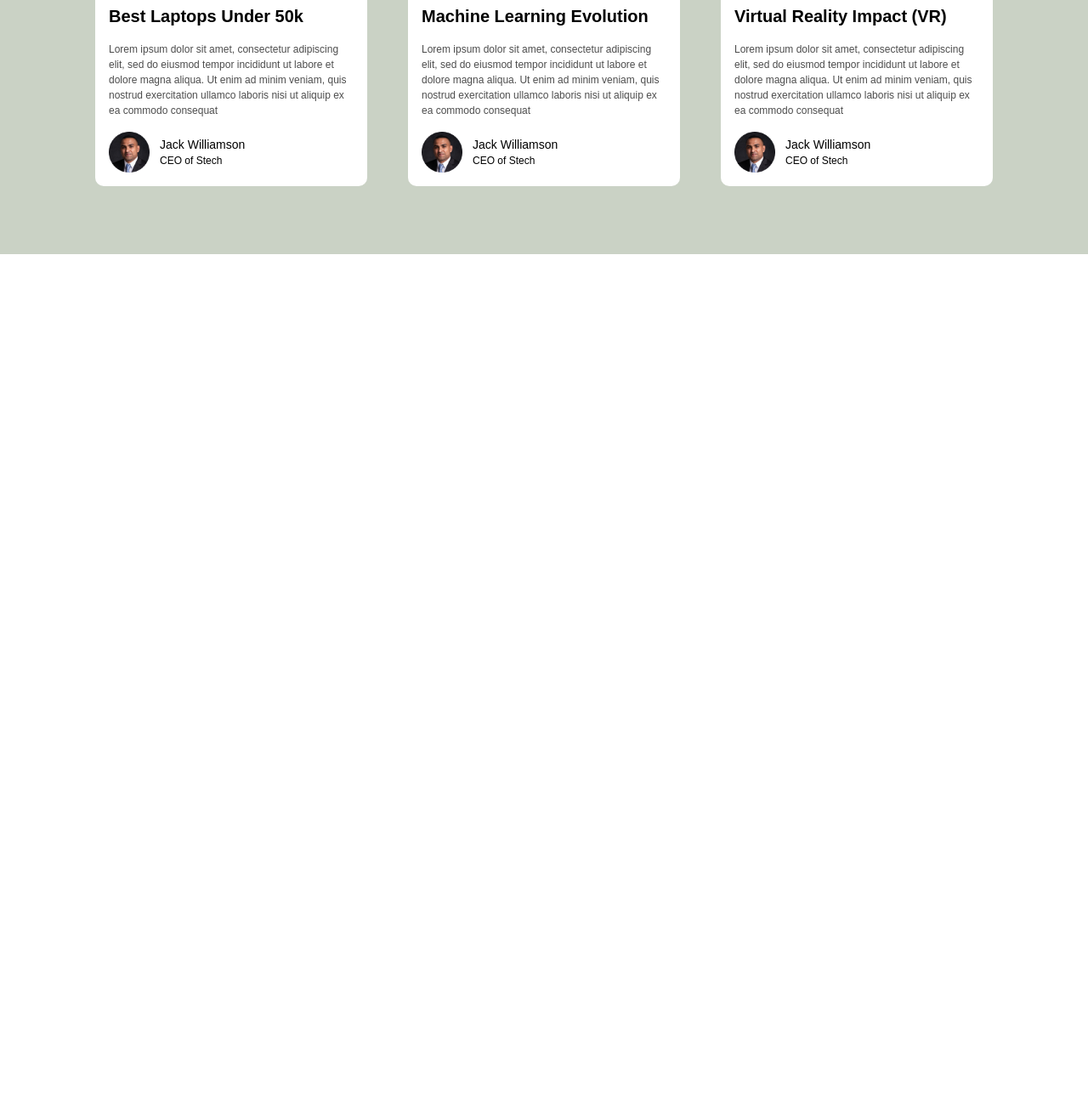
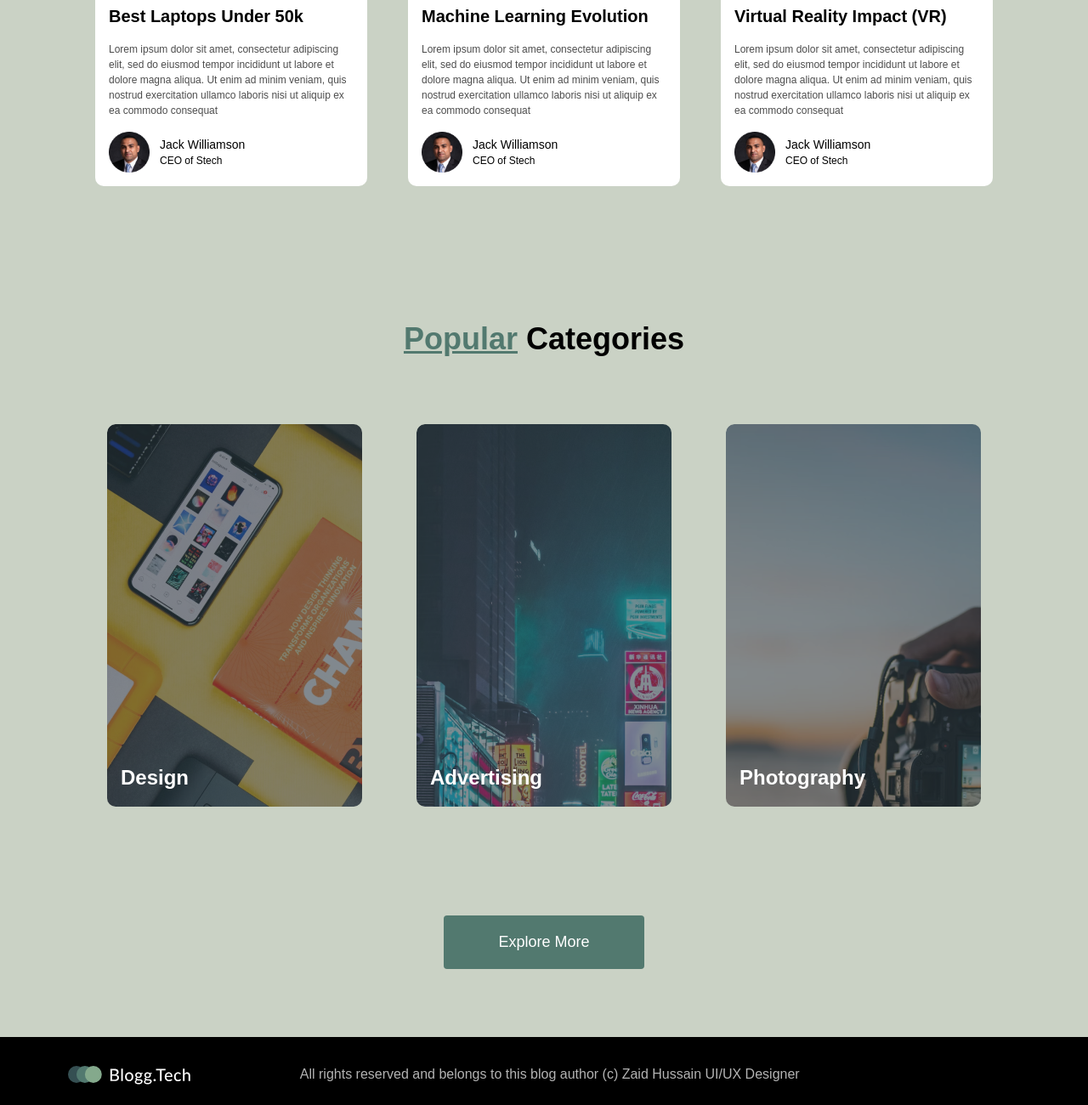
Before and after one commit to zaidhussain2k6/blog-website, a plain HTML site: page index.html in a window 1280 px wide. Shown: the part 1196-2496 px from the top of the page at 85% size. Before the commit the page ends 1495 px from the top, so only its background shows below. Drawn offline with nearby package versions, Linux system fonts and the light colour scheme; a web font is replaced by a local one.

Commit message:
Completed

```diff
--- a/index.html
+++ b/index.html
@@ -5,7 +5,6 @@
     <meta name="viewport" content="width=device-width, initial-scale=1.0">
     <title>Blog Website - 1 Project</title>
     <script src="https://cdn.tailwindcss.com"></script>
-    <link href="https://api.fontshare.com/v2/css?f[]=satoshi@401&display=swap" rel="stylesheet">
     <link href="https://api.fontshare.com/v2/css?f[]=satoshi@900,700,500,301,701,300,501,401,901,400&display=swap" rel="stylesheet">
 
     <style>
@@ -59,7 +58,10 @@
       <!-- Main Section Start -->
 
       <main class="bg-[#CAD2C5]">
-        <section class="latest-posts py-20">
+
+        <!-- Lastest Post Section (1) -->
+
+        <section class="py-20">
           <h1 class="text-center text-4xl font-bold  font-Satoshi"><span class="underline text-[#52796F]">Latest</span> Posts</h1>
 
 
@@ -126,17 +128,56 @@
         </div>
           </div>
           </div>
+        </div>
+        </section>
+
+        <!-- Popular Categories Section (2) -->
+
+        <section class="py-20">
+
+          <h1 class="text-center text-4xl font-bold  font-Satoshi"><span class="underline text-[#52796F]">Popular</span> Categories</h1>
+
+          <!-- 3 Boxes -->
+
+          <div class="flex flex-row flex-wrap gap-16 items-center justify-center pt-20 ">
+
+            <!-- Box 1 -->
+
+            <div class="hover:shadow-lg hover:scale-105 transform transition-transform duration-300 ease-in-out cursor-pointer rounded-[10px] box1 w-[300px] h-[450px]" style="background-image: url('./assets/imgA.png');">
+
+              <h1 class="pl-4 pt-[400px] flex text-white font-semibold text-2xl">Design</h1>
+            </div>
 
 
+          <!-- Box 2 -->
 
+          <div class="hover:shadow-lg hover:scale-105 transform transition-transform duration-300 ease-in-out cursor-pointer rounded-[10px] box2 w-[300px] h-[450px]" style="background-image: url('./assets/imgB.png');">
+
+            <h1 class="pl-4 pt-[400px] flex text-white font-semibold text-2xl">Advertising</h1>
+          </div>
+
+        <!-- Box 3 -->
+
+        <div class="hover:shadow-lg hover:scale-105 transform transition-transform duration-300 ease-in-out cursor-pointer rounded-[10px] box3 w-[300px] h-[450px]" style="background-image: url('./assets/imgC.png');">
+
+          <h1 class="pl-4 pt-[400px] flex text-white font-semibold text-2xl">Photography</h1>
         </div>
+      </div>
 
+      <!-- Button -->
+
+      <div class="items-center justify-center flex pt-32">
+        <div class="cursor-pointer hover:shadow-lg hover:scale-105 transform transition-transform duration-300 ease-in-out items-center text-center justify-center flex text-white text-[18px] font-medium rounded-[4px] px-16 py-[18px] bg-[#52796F]"><a href="#">Explore More</a></div>
+      </div>
         </section>
+      </main>
 
-        <section>
-        </section>
-
-      </main>
+      <footer class="h-20 bg-black p-8 pl-20">
+        <div class="flex items-left justify-start gap-32 ">
+          <img class="h-6" src="assets/logo.svg" alt="">
+          <p class="text-white font-regular opacity-70">All rights reserved and belongs to this blog author (c) Zaid Hussain UI/UX Designer</p>
+        </div>
+      </footer>
 
 </body>
 </html>
```
Also changed, not shown: assets/imgA.png (added), assets/imgB.png (added), assets/imgC.png (added).
